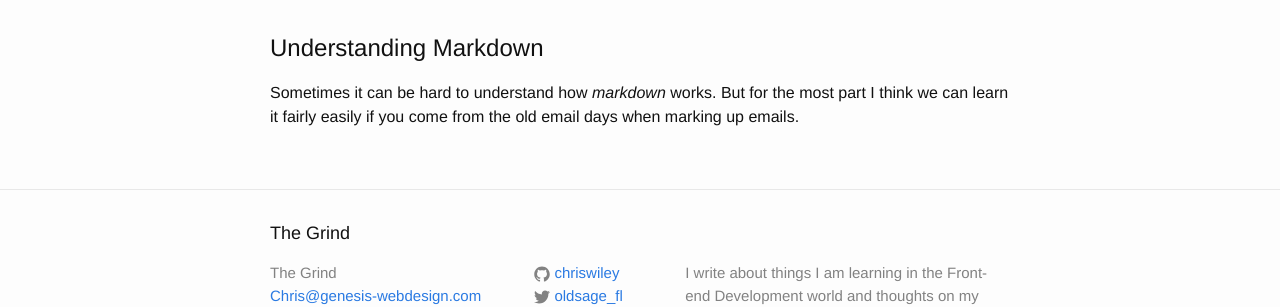
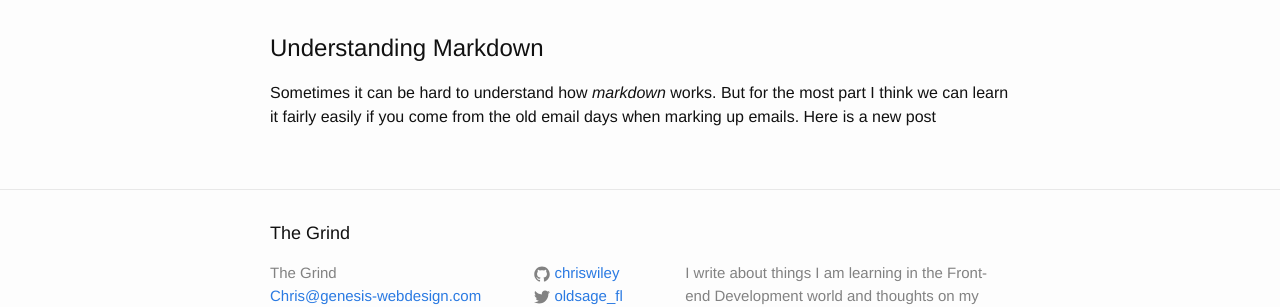
Before and after one commit to chriswiley/chriswiley.github.io, a Jekyll site: the page built from _posts/2018-04-22-Testing-Jekyll.markdown, in a window 1280 px wide. Shown: the part 160-467 px from the top of the page. Built offline with Jekyll 4.4.1, drawn with Linux system fonts in a browser that asks for light colours.

Commit message:
New post

```diff
--- a/_posts/2018-04-22-Testing-Jekyll.markdown
+++ b/_posts/2018-04-22-Testing-Jekyll.markdown
@@ -9,3 +9,4 @@ categories: jekyll update
 
 Sometimes it can be hard to understand how _markdown_ works. But for the most part I think we
 can learn it fairly easily if you come from the old email days when marking up emails.
+Here is a new post
```
Also changed, not shown: _posts/2019-04-07-A-New-Post.markdown (added, +9 -0 lines).
